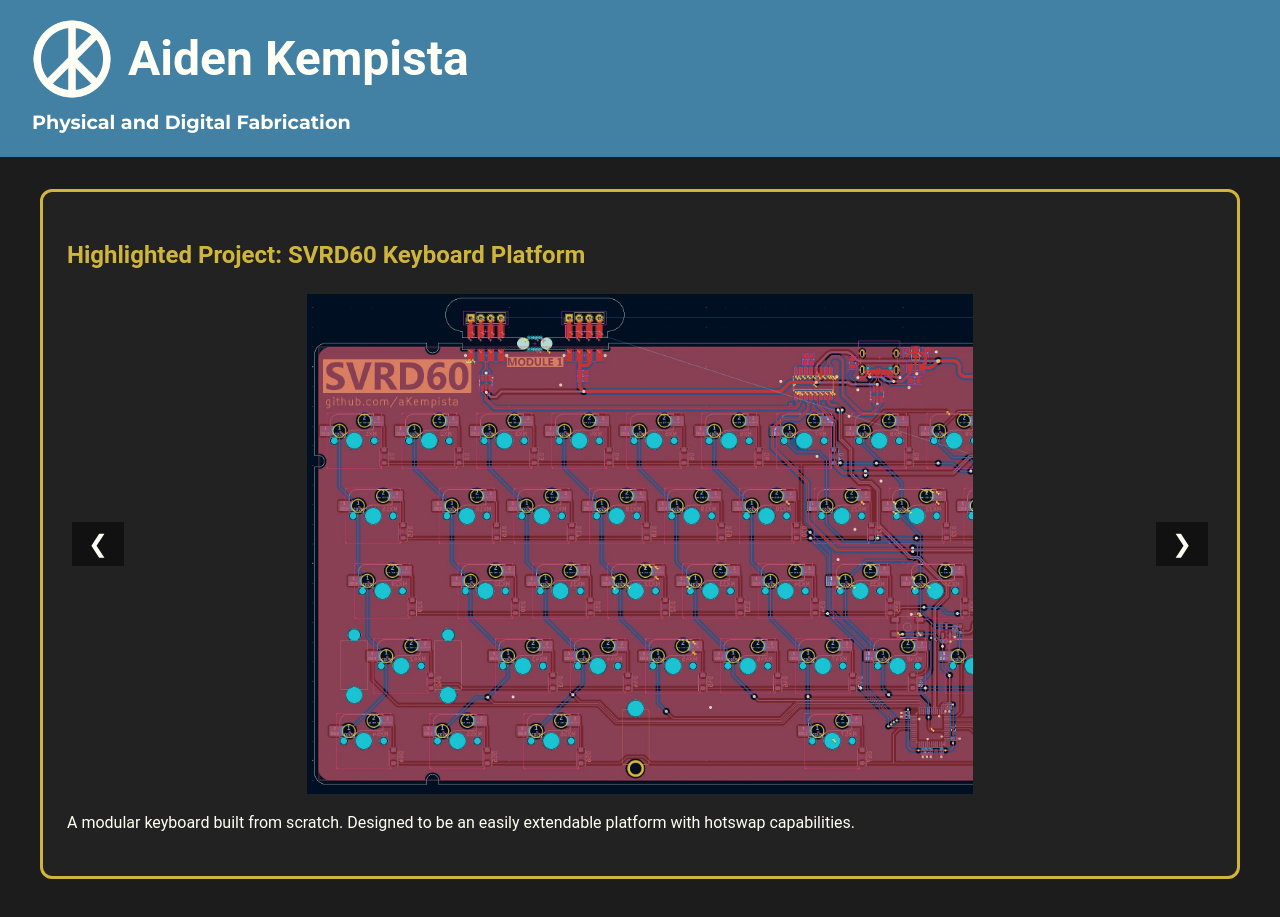
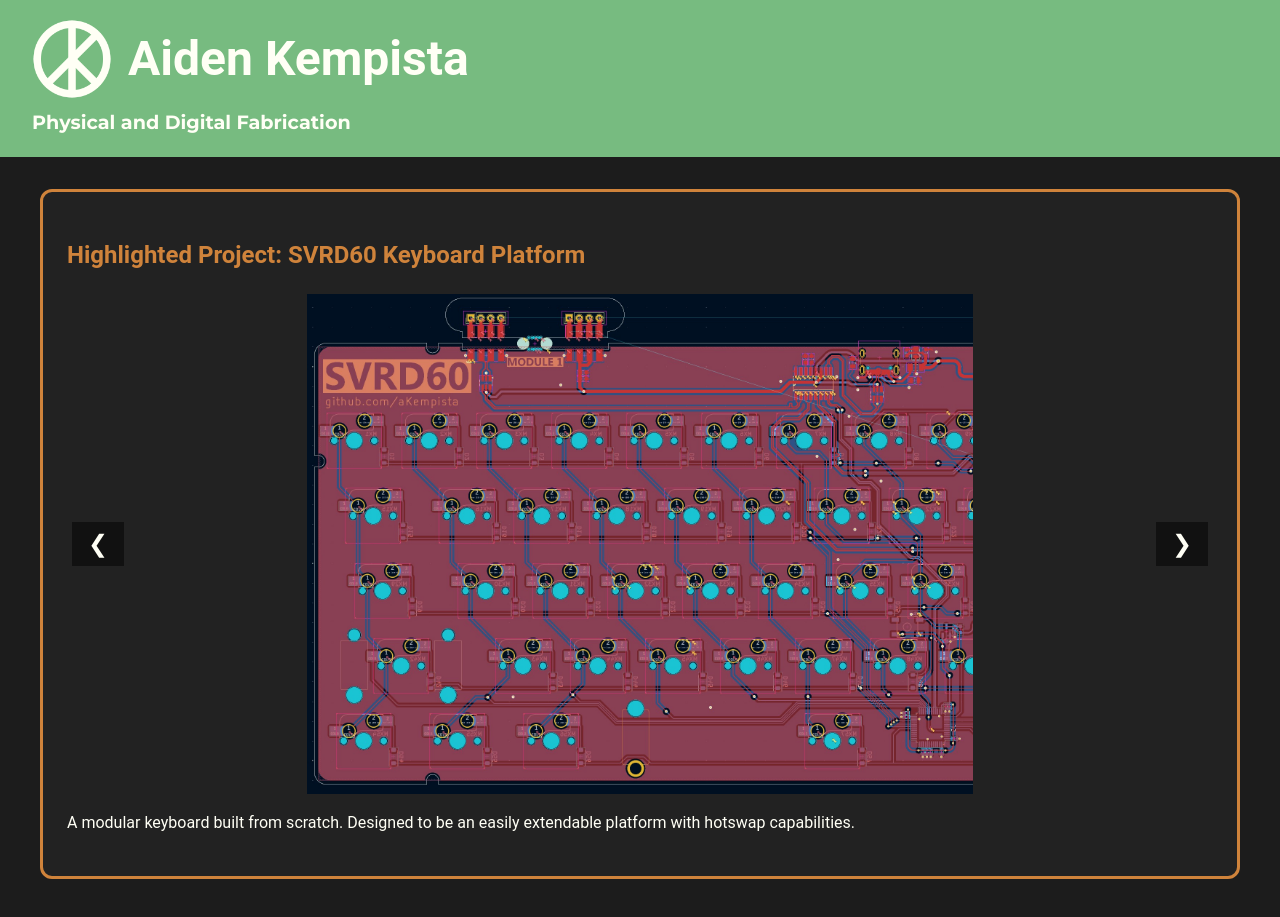
Before and after one commit to aKempista/akempista.github.io, a Jekyll site: the page built from index.html, in a window 1280 px wide. Shown: the top 917 px of the page. Built offline with Jekyll 4.4.1, drawn with Linux system fonts in a browser that asks for light colours; some web fonts are replaced.

Commit message:
updated colors

```diff
--- a/_layouts/default.html
+++ b/_layouts/default.html
@@ -11,8 +11,8 @@
   <style>
     :root {
       --primary: #1c1c1c;
-      --secondary: #CFB53B;
-      --highlight: #4281A4;
+      --secondary: #cf833b;
+      --highlight: #77bb80;
       --text: #FFFFF5;
     }
     body {
```
